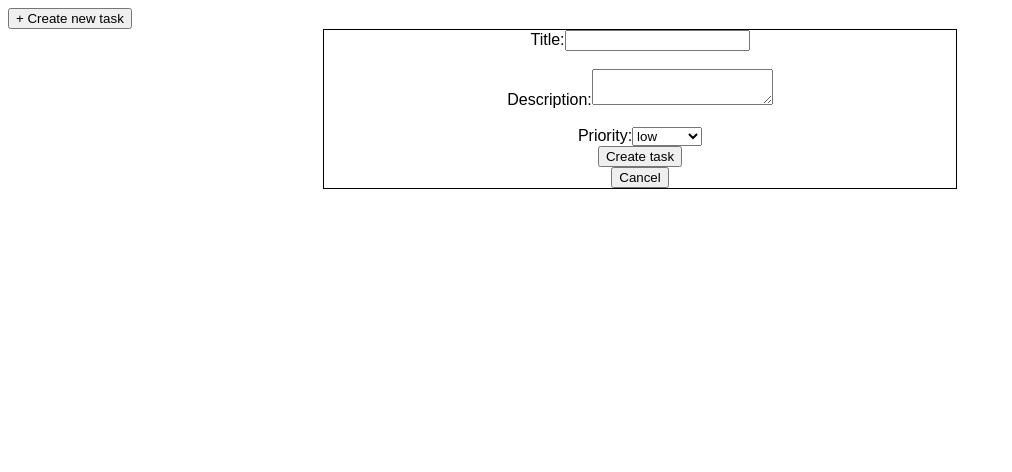
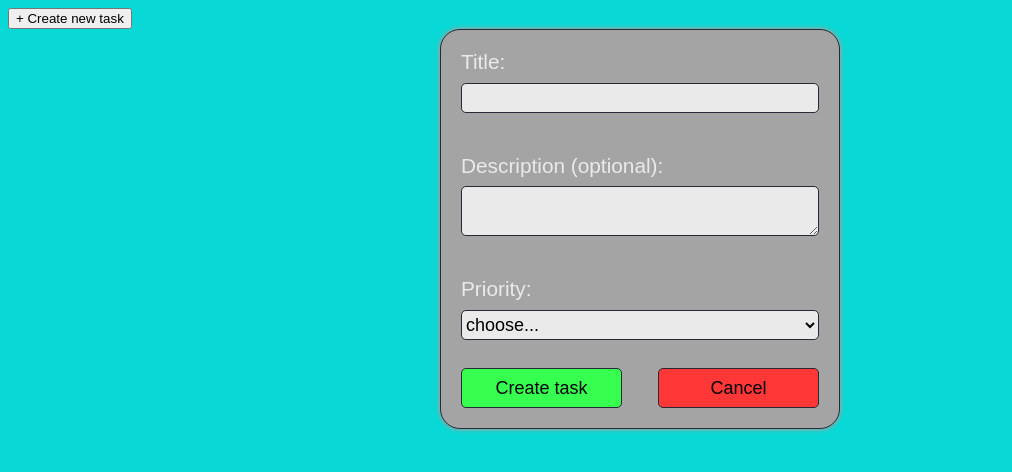
Before and after one commit to renans2/todo-list, a React (Vite) app: page / in a window 1280 px wide. Shown: the top 472 px of the page, without its empty margins (0-1012 px from the left). Built offline with nearby package versions, Linux system fonts and the light colour scheme.

Commit message:
more stuff and some css

```diff
--- a/src/App.jsx
+++ b/src/App.jsx
@@ -1,10 +1,11 @@
 import { useState, useEffect } from 'react'
 import Task from './components/Task/Task'
-import CreateTaskButton from './components/CreateTaskButton/CreateTaskButton';
-import CreateTaskForm from './components/CreateTaskForm/CreateTaskForm';
+import CreateTaskButton from './components/CreateTaskButton/CreateTaskButton'
+import CreateTaskForm from './components/CreateTaskForm/CreateTaskForm'
+import TodoList from './components/TodoList/TodoList'
 import './App.css'
 
-const key = 'todoList';
+const key = 'todoList'
 
 const tasks = [
     {
@@ -17,27 +18,27 @@ const tasks = [
 
 function App() {
     const [todoList, setTodoList] = useState(() => {
-        const localTodoList = localStorage.getItem(key);
+        const localTodoList = localStorage.getItem(key)
         return localTodoList == null ? [] : JSON.parse(localTodoList)
     });
 
     // const [todoList, setTodoList] = useState(tasks);
 
     useEffect(() => {
-        localStorage.setItem(key, JSON.stringify(todoList));
-    }, [todoList]);
+        localStorage.setItem(key, JSON.stringify(todoList))
+    }, [todoList])
 
     const handleAddTask = (newTask) => {
         setTodoList(c => {
             return [...c, newTask];
-        });
+        })
     }
 
     return (
         <>
             <CreateTaskButton />
-            <CreateTaskForm addTaskFunc={handleAddTask} />
-            {todoList.map((task, index) => <Task key={index} task={task} />)}
+            <CreateTaskForm addTask={handleAddTask} />
+            <TodoList todoList={todoList} />
         </>
     )
 }
--- a/src/components/CreateTaskForm/CreateTaskForm.css
+++ b/src/components/CreateTaskForm/CreateTaskForm.css
@@ -1,9 +1,62 @@
+*{
+    box-sizing: border-box;
+}
+
+body{
+    background-color: rgb(8, 217, 214);
+}
+
+input, textarea, select{
+    font-size: large;
+    background-color: rgb(234, 234, 234);
+    border: 1px solid rgb(37, 42, 52);
+    width: 100%;
+    height: 30px;
+    border-radius: 5px;
+}
+
+textarea{
+    height: 50px;
+}
+
 #task-form{
-    border: 1px solid black;
+    background-color: rgb(164, 164, 164);
+    color: rgb(234, 234, 234);
+    width: 400px;
+    height: 400px;
+    font-size: 1.3rem;
+    padding: 20px;
+    border: 1px solid rgb(37, 42, 52);
+    border-radius: 20px;
+    box-shadow: 0 0 4px 1px rgb(160, 160, 160);
     display: flex;
     flex-direction: column;
-    justify-content: center;
-    align-items: center;
-    width: 50%;
+    justify-content: space-between;
+    align-items: flex-start;
     margin: 0 auto;
 }
+
+.form-buttons{
+    margin-top: 20px;
+    width: 100%;
+    display: flex;
+    align-items: center;
+    justify-content: space-between;
+}
+
+.form-buttons button{
+    cursor: pointer;
+    border: 1px solid rgb(37, 42, 52);
+    border-radius: 5px;
+    font-size: large;
+    width: 45%;
+    height: 40px;
+}
+
+#create-button{
+    background-color: rgb(55, 255, 79);
+}
+
+#cancel-button{
+    background-color: rgb(255, 55, 55);
+}
--- a/src/components/CreateTaskForm/CreateTaskForm.jsx
+++ b/src/components/CreateTaskForm/CreateTaskForm.jsx
@@ -1,44 +1,49 @@
 import './CreateTaskForm.css'
 
-export default function CreateTaskForm({ addTaskFunc }){
-    const aggregateTask = () => {
-        return {
-            title: document.getElementById("title").value,
-            description: document.getElementById("description").value,
-            priority: document.getElementById("priority").value,
-            created_at: Date.now()
+export default function CreateTaskForm({ addTask }){
+    const handleSubmit = (e) => {
+        e.preventDefault();
+
+        const formData = new FormData(e.target);
+        const title = formData.get("title").trim();
+
+        if(!title){
+            alert('The title cannot be empty.');
         }
+
+        const newTask = {
+            title,
+            description: formData.get("description").trim(),
+            priority: formData.get("priority"),
+            created_at: new Date().toLocaleDateString()
+        }
+
+        addTask(newTask);
     }
 
     return(
         <>
-            <form id="task-form">
-                <label htmlFor="title">
-                    Title:
-                    <input type="text" name="title" id="title" />
-                </label>
+            <form onSubmit={handleSubmit} id="task-form">
+                <label htmlFor="title">Title: </label>
+                <input required type="text" name="title" id="title" />
                 <br />
 
-                <label htmlFor="description">
-                    Description:
-                    <textarea name="description" id="description"></textarea>
-                </label>
+                <label htmlFor="description">Description (optional): </label>
+                <textarea name="description" id="description"></textarea>
 
                 <br />
-                <label htmlFor="priority">
-                    Priority:
-                    <select name="priority" id="priority">
-                        <option value="low">low</option>
-                        <option value="medium">medium</option>
-                        <option value="high">high</option>
-                    </select>
-                </label>
+                <label htmlFor="priority">Priority: </label>
+                <select required name="priority" id="priority">
+                    <option value="">choose...</option>
+                    <option value="low">low</option>
+                    <option value="medium">medium</option>
+                    <option value="high">high</option>
+                </select>
 
-                <button onClick={(e) => {
-                    e.preventDefault();
-                    addTaskFunc(aggregateTask())
-                }}>Create task</button>
-                <button>Cancel</button>
+                <div className='form-buttons'>
+                    <button id='create-button' type="submit">Create task</button>
+                    <button id='cancel-button' type='button'>Cancel</button>
+                </div>
             </form>
         </>
     );
--- a/src/components/Task/Task.jsx
+++ b/src/components/Task/Task.jsx
@@ -2,11 +2,11 @@ import './Task.css'
 
 export default function Task({ task }){
     return(
-        <div className="task-div">
+        <li className="task-div">
             <p>Title: {task.title}</p>
             <p>Description: {task.description}</p>
             <p>Priority: {task.priority}</p>
             <p>Created at: {task.created_at}</p>
-        </div>
+        </li>
     );
 }
--- /dev/null
+++ b/src/components/TodoList/TodoList.jsx
@@ -0,0 +1,10 @@
+import Task from "../Task/Task"
+
+export default function TodoList({ todoList }){
+
+    return(
+        <ul>
+            {todoList.map((task, index) => <Task key={index} task={task} />)}
+        </ul>
+    )
+}
```
